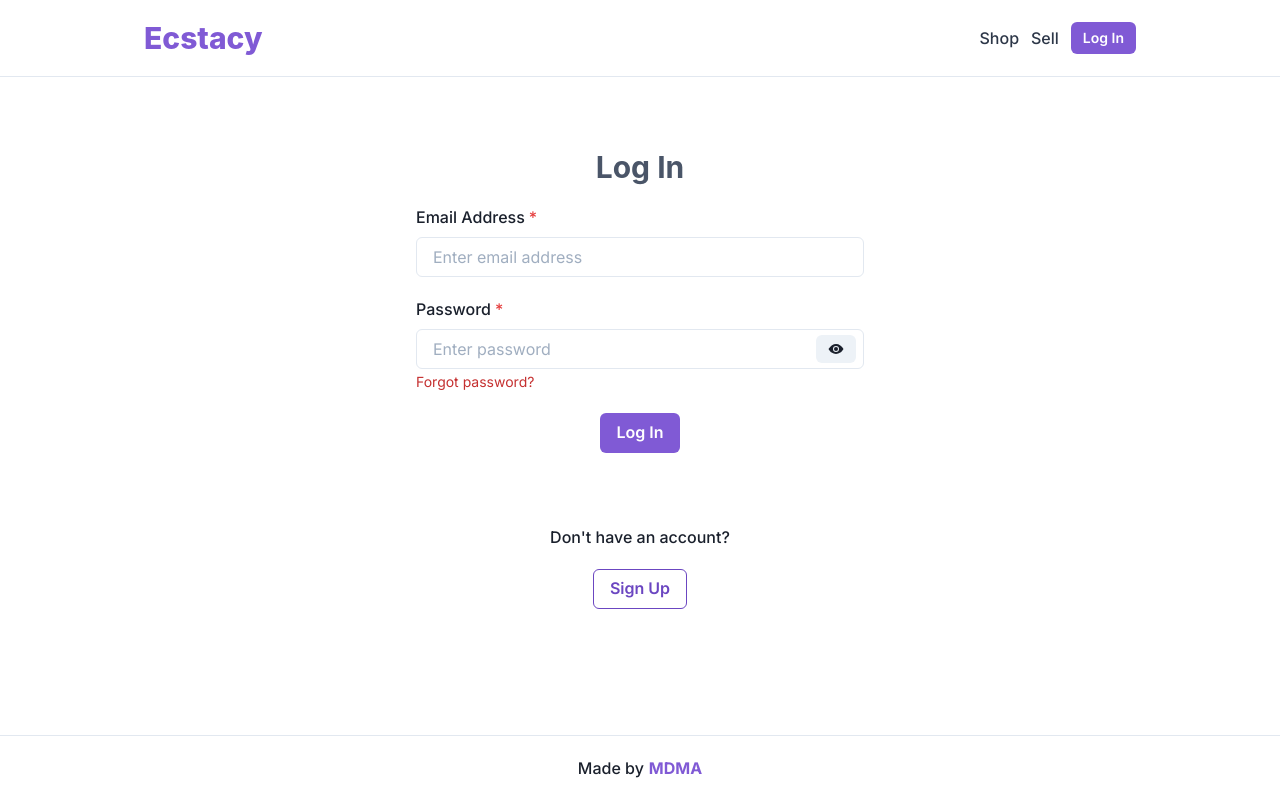
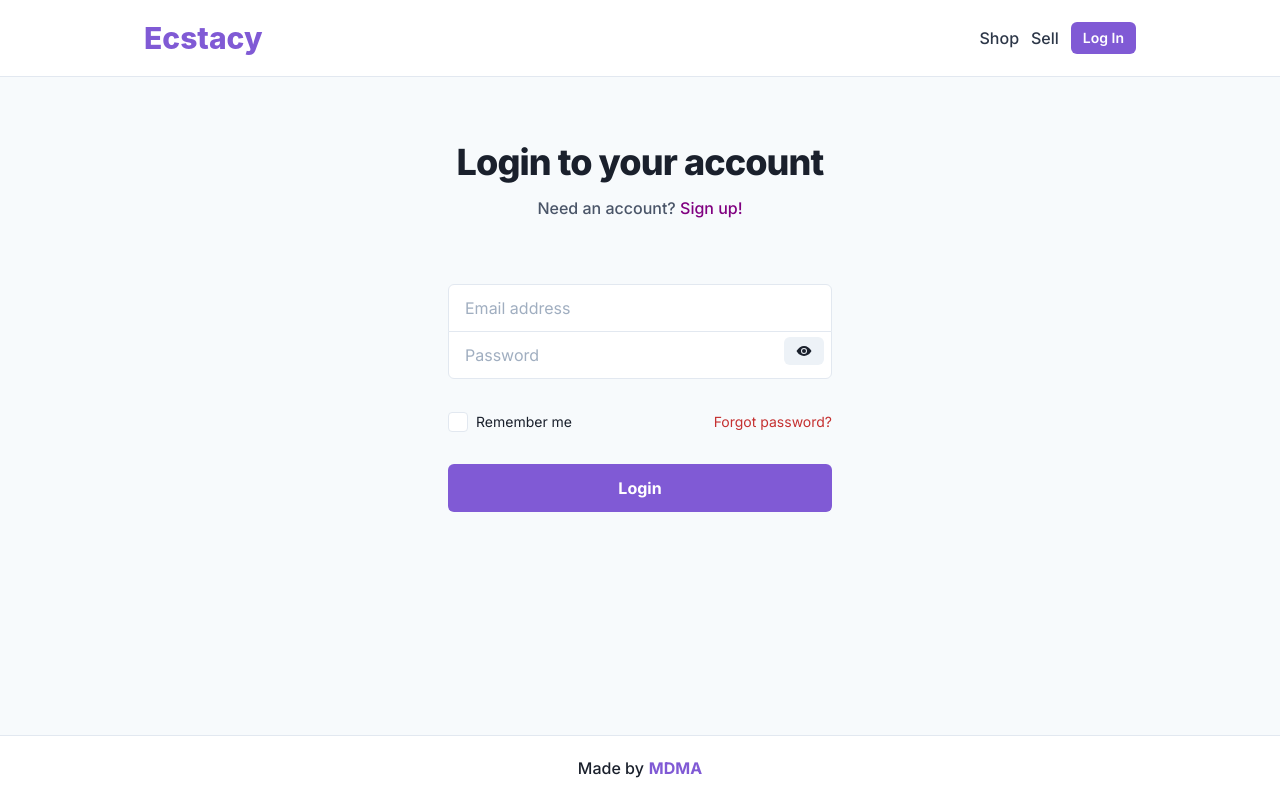
Before and after one commit to ecstacy-fcs/client, a Next.js app: page /auth/login in a window 1280 px wide. Built offline with nearby package versions, Linux system fonts and the light colour scheme.

Commit message:
feat(app): Add signup page

```diff
--- a/src/components/Header.tsx
+++ b/src/components/Header.tsx
@@ -1,14 +1,7 @@
+import { Box, Button, Container, Flex, HStack, Link } from '@chakra-ui/react';
+import NextLink from 'next/link';
 import React from 'react';
-import {
-  Box,
-  Container,
-  Flex,
-  Heading,
-  HStack,
-  Link,
-  Button,
-} from '@chakra-ui/react';
-import NextLink from 'next/link';
+import Logo from './Logo';
 
 interface Props {}
 
@@ -17,17 +10,7 @@ const Header = (props: Props) => {
     <Box borderBottom="1px" borderColor="gray.200">
       <Container maxW="container.lg" py="5">
         <Flex alignItems="center" justifyContent="space-between">
-          <NextLink href="/" passHref>
-            <Heading
-              as="h1"
-              color="purple.500"
-              fontWeight="800"
-              cursor="pointer"
-              size="lg"
-            >
-              Ecstacy
-            </Heading>
-          </NextLink>
+          <Logo />
           <HStack
             spacing="3"
             alignItems="center"
--- /dev/null
+++ b/src/components/Logo.tsx
@@ -0,0 +1,20 @@
+import { Heading } from '@chakra-ui/layout';
+import NextLink from 'next/link';
+
+export const Logo = () => {
+  return (
+    <NextLink href="/" passHref>
+      <Heading
+        as="h1"
+        color="purple.500"
+        fontWeight="800"
+        cursor="pointer"
+        size="lg"
+      >
+        Ecstacy
+      </Heading>
+    </NextLink>
+  );
+};
+
+export default Logo;
--- a/src/pages/_app.tsx
+++ b/src/pages/_app.tsx
@@ -10,7 +10,7 @@ function MyApp({ Component, pageProps }: AppProps) {
     <ChakraProvider>
       <Flex minH="100vh" direction="column">
         <Header />
-        <Flex flex={1}>
+        <Flex flex={1} direction="column" height="100%">
           <Component {...pageProps} />
         </Flex>
         <Footer />
--- a/src/pages/auth/login.tsx
+++ b/src/pages/auth/login.tsx
@@ -1,55 +1,97 @@
-import React, { ReactElement, useState } from 'react';
 import {
   Box,
-  Container,
-  Heading,
+  Button,
+  Checkbox,
+  Flex,
   FormControl,
   FormLabel,
-  FormErrorMessage,
-  FormHelperText,
-  InputGroup,
+  Heading,
   IconButton,
   Input,
-  Button,
-  VStack,
+  InputGroup,
+  InputRightElement,
+  LightMode,
   Link,
+  Stack,
   Text,
-  InputRightElement,
-  Flex,
+  useColorModeValue as mode,
 } from '@chakra-ui/react';
-import NextLink from 'next/link';
-import { IoEyeSharp, IoEyeOffSharp } from 'react-icons/io5';
+import { ReactElement, useState } from 'react';
+import { IoEyeOffSharp, IoEyeSharp } from 'react-icons/io5';
 
 interface Props {}
 
-export default function Login({}: Props): ReactElement {
-  const [show, setShow] = React.useState(false);
+export default function Signup({}: Props): ReactElement {
+  const [show, setShow] = useState(false);
   const handleClick = () => setShow(!show);
-
   return (
-    <Flex flex={1}>
-      <Container size="container.lg" centerContent height="100%">
-        <VStack
-          justifyContent="center"
-          alignItems="center"
+    <Flex
       direction="column"
-          spacing="1.25rem"
-          boxSize={['xs', 'md']}
+      flex="1"
+      overflow="hidden"
+      width="100%"
+      height="100%"
+      bg={mode('gray.50', 'inherit')}
     >
-          <Heading color="gray.600" size="lg">
-            Log In
+      <Box
+        overflowY="auto"
+        flex="1"
+        py={{ base: '10', md: '16' }}
+        px={{ base: '6', md: '10' }}
+      >
+        <Box maxW="sm" mx="auto">
+          <Box textAlign="center" mb={{ base: '10', md: '16' }}>
+            <Heading
+              as="h1"
+              size="xl"
+              fontWeight="extrabold"
+              letterSpacing="tight"
+              fontFamily="Inter"
+            >
+              Login to your account
             </Heading>
-          <FormControl id="email" isRequired>
-            <FormLabel color="gray.800">Email Address</FormLabel>
-            <Input type="email" placeholder="Enter email address" />
+            <Text
+              mt="3"
+              color={mode('gray.600', 'gray.400')}
+              fontWeight="medium"
+            >
+              Need an account? <Link color="purple">Sign up!</Link>
+            </Text>
+          </Box>
+          <form
+            onSubmit={(e) => {
+              // add submit logic here
+              e.preventDefault();
+            }}
+          >
+            <Stack spacing="-px">
+              <FormControl id="email-address">
+                <FormLabel srOnly>Email address</FormLabel>
+                <Input
+                  size="lg"
+                  name="email"
+                  type="email"
+                  autoComplete="email"
+                  required
+                  placeholder="Email address"
+                  bg={mode('white', 'gray.700')}
+                  fontSize="md"
+                  roundedBottom="0"
+                />
               </FormControl>
-          <FormControl id="password" isRequired>
-            <FormLabel color="gray.800">Password</FormLabel>
+              <FormControl id="password">
+                <FormLabel srOnly>Password</FormLabel>
                 <InputGroup size="md">
                   <Input
-                pr="4.5rem"
                     type={show ? 'text' : 'password'}
-                placeholder="Enter password"
+                    name="password"
+                    autoComplete="current-password"
+                    required
+                    size="lg"
+                    bg={mode('white', 'gray.700')}
+                    fontSize="md"
+                    roundedTop="0"
+                    placeholder="Password"
                   />
                   <InputRightElement width="3.5rem">
                     <IconButton
@@ -60,28 +102,47 @@ export default function Login({}: Props): ReactElement {
                     />
                   </InputRightElement>
                 </InputGroup>
+              </FormControl>
+            </Stack>
+            <Flex align="center" justify="space-between" mt="8">
+              <LightMode>
+                <Checkbox
+                  size="lg"
+                  colorScheme="purple"
+                  sx={{
+                    '.chakra-checkbox__control': {
+                      '&:not([data-checked])': {
+                        bg: mode('white', 'gray.700'),
+                      },
+                      rounded: 'base',
+                      borderWidth: '1px',
+                    },
+                    '.chakra-checkbox__label': { fontSize: 'sm' },
+                  }}
+                >
+                  Remember me
+                </Checkbox>
+              </LightMode>
               <Link fontSize="sm" color="red.600">
                 Forgot password?
               </Link>
-          </FormControl>
-          <Button colorScheme="purple">Log In</Button>
-        </VStack>
-        <VStack
-          justifyContent="center"
-          alignItems="center"
-          direction="column"
-          spacing="1.25rem"
+            </Flex>
+            <LightMode>
+              <Button
+                size="lg"
+                type="submit"
+                mt="8"
+                w="full"
+                colorScheme="purple"
+                fontSize="md"
+                fontWeight="bold"
               >
-          <Text color="gray.800" fontWeight="medium">
-            Don't have an account?
-          </Text>
-          <NextLink href="/auth/signup">
-            <Button variant="outline" colorScheme="purple">
-              Sign Up
+                Login
               </Button>
-          </NextLink>
-        </VStack>
-      </Container>
+            </LightMode>
+          </form>
+        </Box>
+      </Box>
     </Flex>
   );
 }
```
Also changed, not shown: src/pages/auth/signup.tsx (+116 -1 lines), 1 other file (tests, documents, lock files or other folders). Lines whose indentation alone changed are shown as unchanged.
